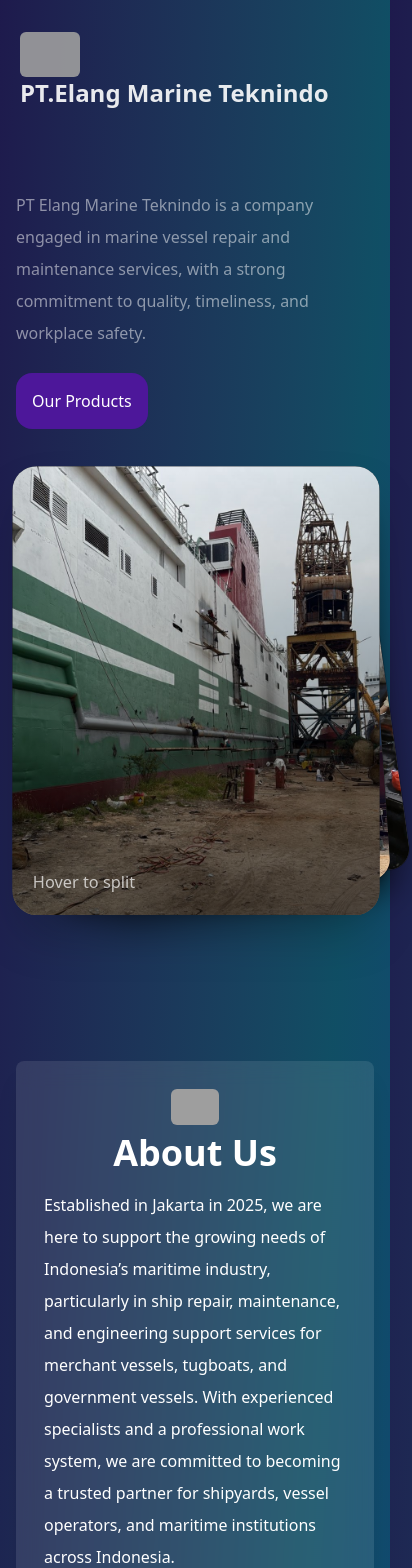
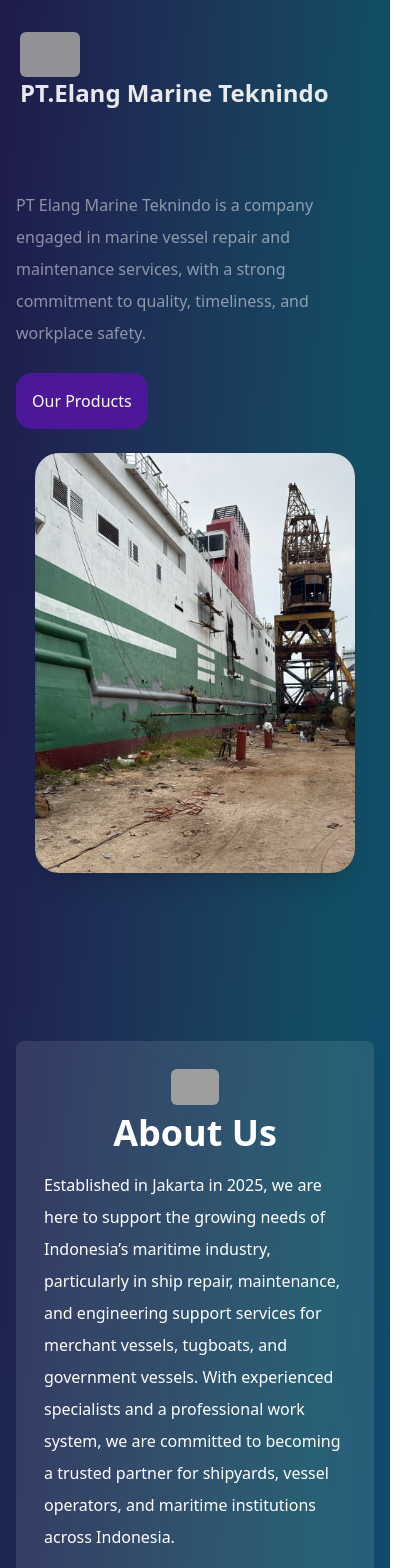
Before and after one commit to sukacode/elangmarine, a React (Vite) app: page / in a window 390 px wide. Shown: the top 1568 px of the page, 412 px wide, since content can reach past the window. Built offline with nearby package versions, Linux system fonts and the light colour scheme; grey boxes are pictures that could not be loaded.

Commit message:
update: change swiper hero

```diff
--- a/src/App.jsx
+++ b/src/App.jsx
@@ -57,16 +57,27 @@
         </div>
         {/* Swiper */}
         <SwiperSlide>
-          <div className="relative w-[360px] h-[440px] mx-auto group">
+          <div className="relative w-full max-w-[320px] sm:max-w-[360px] h-[420px] sm:h-[440px] mx-auto group">
+            {/* === MOBILE VERSION (1 layer) === */}
+            <div className="absolute inset-0 bg-zinc-900 rounded-3xl overflow-hidden shadow-xl sm:hidden">
+              <img
+                src="/assets/34.jpg"
+                className="w-full h-full object-cover"
+              />
+            </div>
+
+            {/* === DESKTOP VERSION (3 layer stacked) === */}
+            <div className="hidden sm:block">
+              {/* BACK LAYER — posisi awal lebih nongol */}
               <div
-              className={`
+                className="
           absolute inset-0
-        translate-x-8 translate-y-6 -rotate-8 scale-[0.88]
+          translate-x-12 translate-y-10 -rotate-12 scale-[0.88]
           bg-zinc-700 rounded-3xl overflow-hidden
           shadow-2xl shadow-black/50 ring-1 ring-black/20
           transition-all duration-700 ease-out
-        group-hover:-translate-x-[30%] group-hover:-translate-y-[15%] group-hover:-rotate-12
-      `}
+          group-hover:-translate-x-[45%] group-hover:-translate-y-[22%] group-hover:-rotate-12
+        "
                 style={{ zIndex: 5 }}
               >
                 <img
@@ -75,16 +86,16 @@
                 />
               </div>
 
-            {/* MIDDLE LAYER — kelihatan jelas */}
+              {/* MIDDLE LAYER — posisi awal lebih nongol */}
               <div
-              className={`
+                className="
           absolute inset-0
-        translate-x-4 translate-y-4 -rotate-4 scale-[0.92]
+          translate-x-7 translate-y-6 -rotate-6 scale-[0.92]
           bg-zinc-800 rounded-3xl overflow-hidden
           shadow-xl shadow-black/40 ring-1 ring-black/15
           transition-all duration-700 ease-out
-        group-hover:translate-x-[30%] group-hover:-translate-y-[5%] group-hover:-rotate-3
-      `}
+          group-hover:translate-x-[45%] group-hover:-translate-y-[12%] group-hover:-rotate-3
+        "
                 style={{ zIndex: 7 }}
               >
                 <img
@@ -93,26 +104,22 @@
                 />
               </div>
 
-            {/* TOP LAYER — utama */}
+              {/* TOP LAYER — posisi awal sedikit lebih turun */}
               <div
-              className={`
+                className="
           absolute inset-0
-        translate-y-[4%] scale-[1.02]
+          translate-y-[12%] scale-[1.03]
           bg-zinc-900 rounded-3xl overflow-hidden
           shadow-2xl
           transition-all duration-700 ease-out
-        group-hover:translate-y-[30%] group-hover:scale-[1.06]
-      `}
+          group-hover:translate-y-[45%] group-hover:scale-[1.08]
+        "
                 style={{ zIndex: 10 }}
               >
                 <img
                   src="/assets/34.jpg"
-                className="w-full h-full object-cover transition-all duration-700"
+                  className="w-full h-full object-cover"
                 />
-
-              <div className="absolute inset-0 bg-gradient-to-b from-transparent to-black/60"></div>
-              <div className="absolute bottom-5 left-5 text-white">
-                <p className="text-white/70">Hover to split</p>
               </div>
             </div>
           </div>
@@ -284,6 +291,13 @@
           {/* /// */}
           <SwiperSlide>
             <img
+              src="/assets/28.jpg"
+              className="w-full h-64 object-cover rounded-xl"
+              alt="Slide 3"
+            />
+          </SwiperSlide>
+          <SwiperSlide>
+            <img
               src="/assets/35.jpg"
               className="w-full h-64 object-cover rounded-xl"
               alt="Slide 3"
@@ -296,6 +310,7 @@
               alt="Slide 3"
             />
           </SwiperSlide>
+
           <SwiperSlide>
             <img
               src="/assets/31.jpg"
```
Lines whose indentation alone changed are shown as unchanged.
